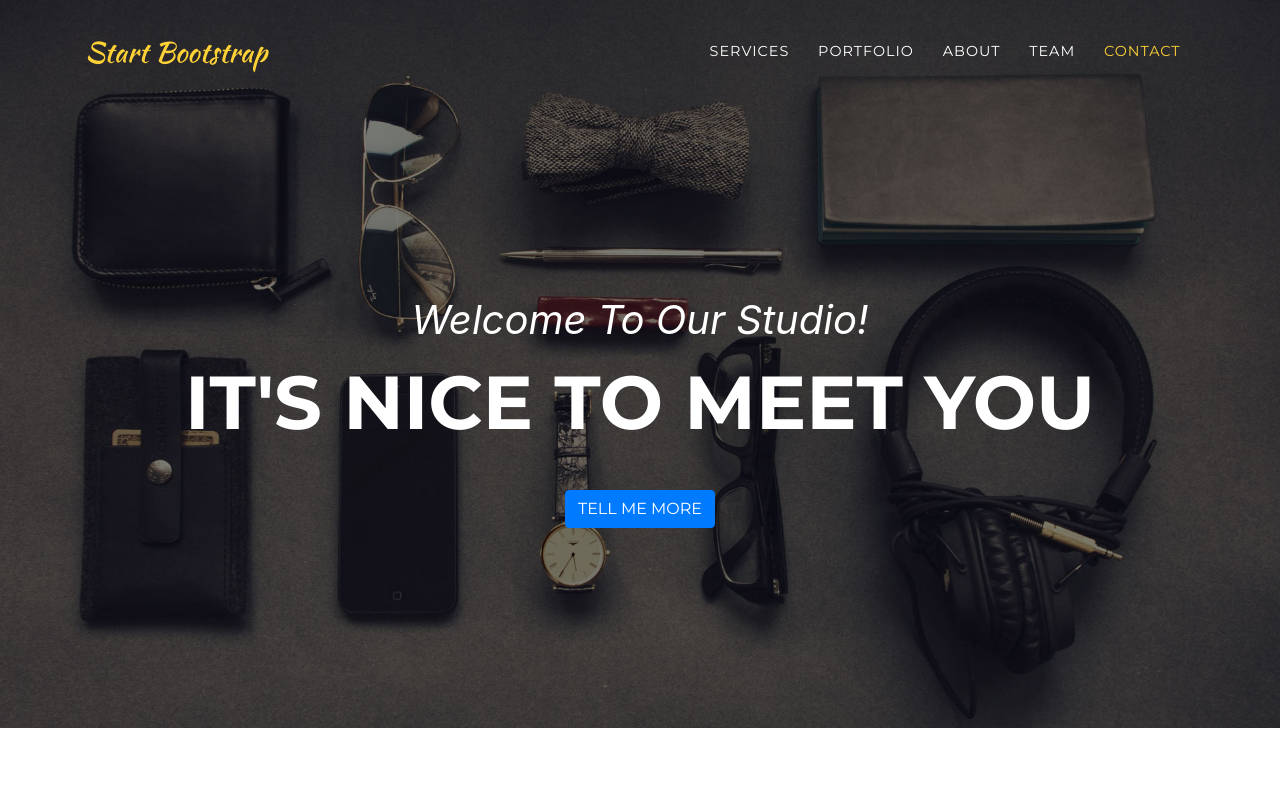
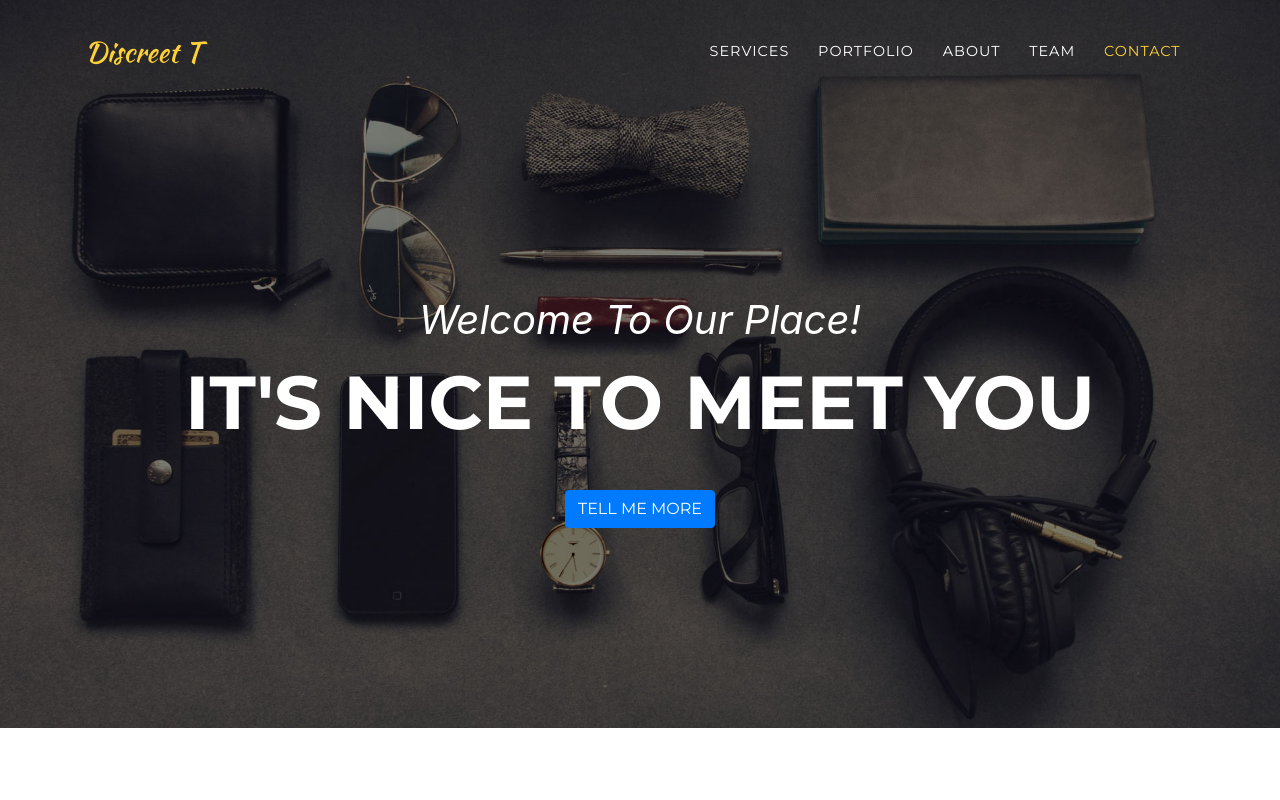
Before and after one commit to ddh4r4m/rkstrdee.github.io, a website with bundled scripts: page index.html in a window 1280 px wide. Shown: the top 800 px of the page. Built offline with nearby package versions, Linux system fonts and the light colour scheme; a web font is replaced by a local one.

Commit message:
Update index.html

```diff
--- a/index.html
+++ b/index.html
@@ -8,7 +8,7 @@
     <meta name="description" content="">
     <meta name="author" content="">
 
-    <title>Agency - Start Bootstrap Theme</title>
+    <title>Discreet Territory</title>
 
     <!-- Bootstrap core CSS -->
     <link href="vendor/bootstrap/css/bootstrap.min.css" rel="stylesheet">
@@ -30,7 +30,7 @@
     <!-- Navigation -->
     <nav class="navbar navbar-expand-lg navbar-dark fixed-top" id="mainNav">
       <div class="container">
-        <a class="navbar-brand js-scroll-trigger" href="#page-top">Start Bootstrap</a>
+        <a class="navbar-brand js-scroll-trigger" href="#page-top">Discreet T</a>
         <button class="navbar-toggler navbar-toggler-right" type="button" data-toggle="collapse" data-target="#navbarResponsive" aria-controls="navbarResponsive" aria-expanded="false" aria-label="Toggle navigation">
           Menu
           <i class="fas fa-bars"></i>
@@ -61,7 +61,7 @@
     <header class="masthead">
       <div class="container">
         <div class="intro-text">
-          <div class="intro-lead-in">Welcome To Our Studio!</div>
+          <div class="intro-lead-in">Welcome To Our Place!</div>
           <div class="intro-heading text-uppercase">It's Nice To Meet You</div>
           <a class="btn btn-primary btn-xl text-uppercase js-scroll-trigger" href="#services">Tell Me More</a>
         </div>
```
